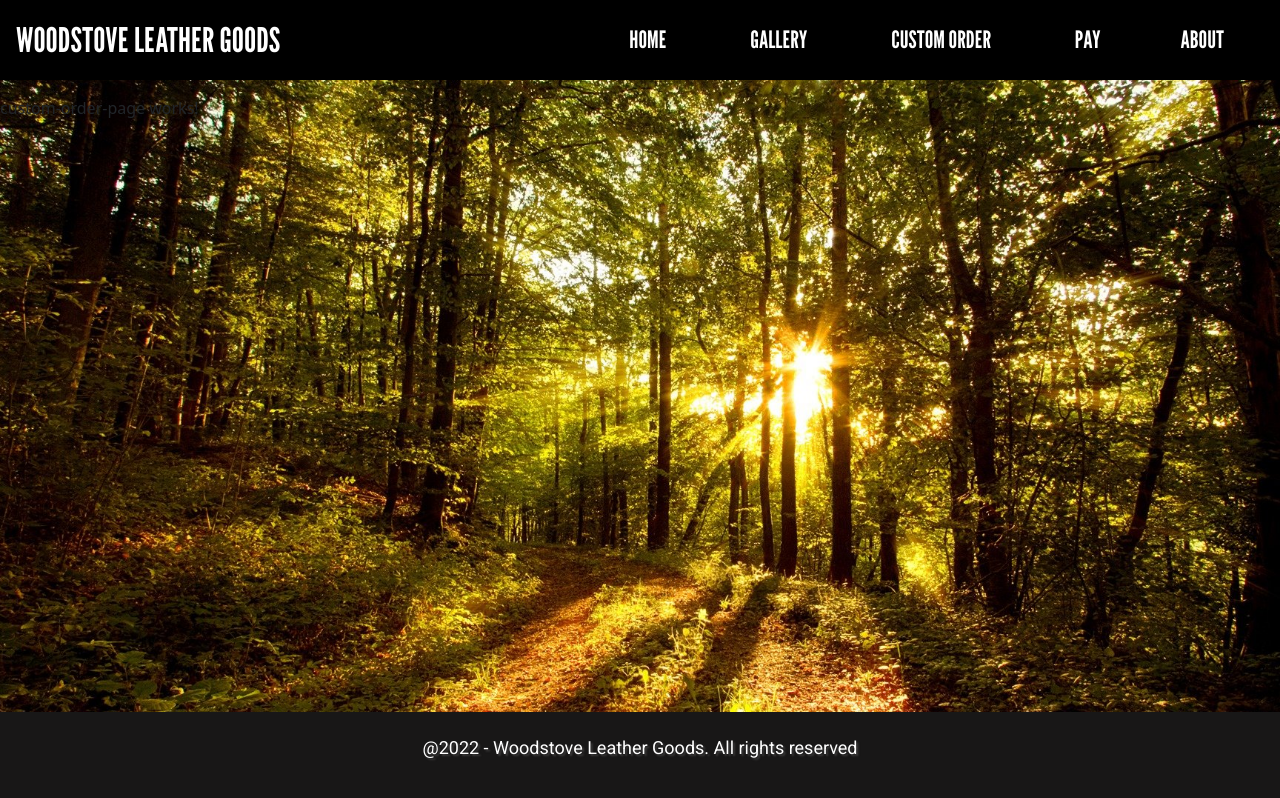
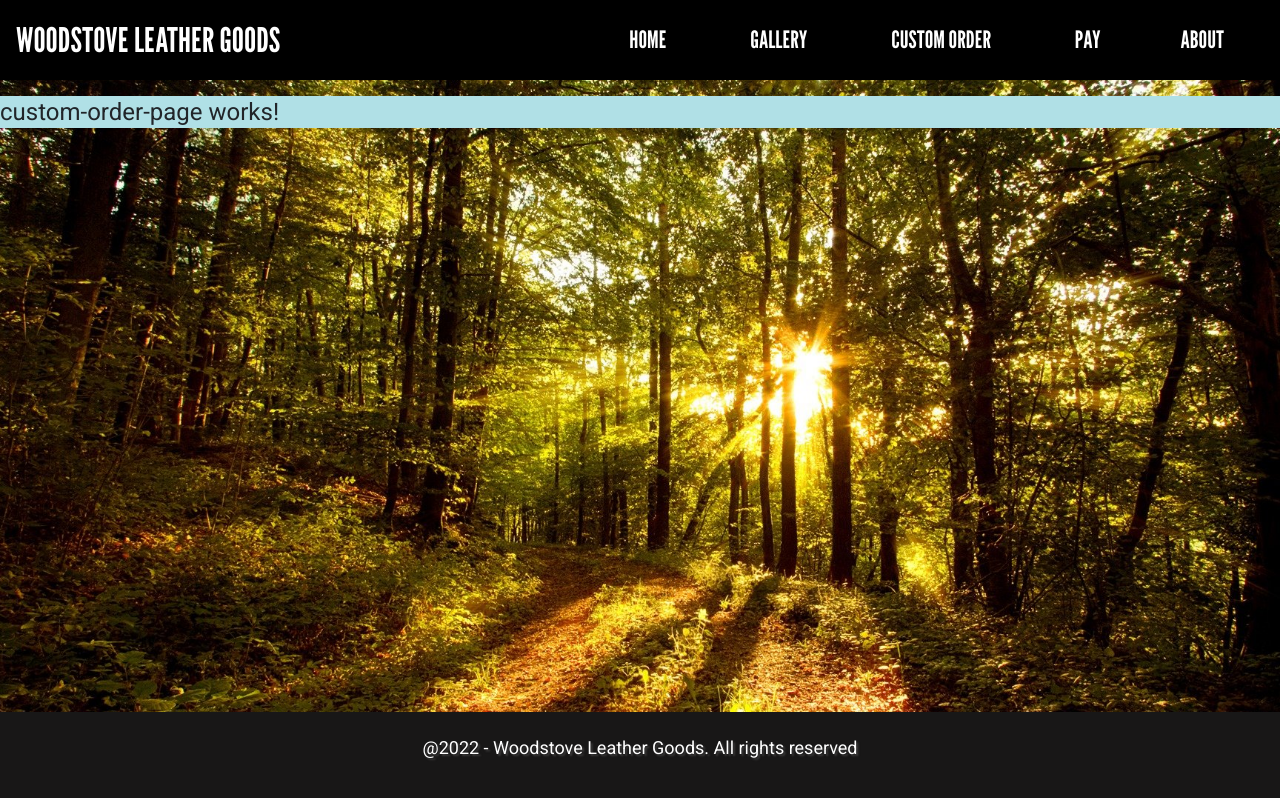
Before and after one commit to Peter-Mascherin/PhantomTroupeWebApp, an Angular app: page /custom-page in a window 1280 px wide. Built offline with nearby package versions, Linux system fonts and the light colour scheme.

Commit message:
htmlAdded

```diff
--- a/src/app/Menu/custom-order-page/custom-order-page.component.html
+++ b/src/app/Menu/custom-order-page/custom-order-page.component.html
@@ -1 +1 @@
-<p>custom-order-page works!</p>
+<h1 style="background-color:powderblue;">custom-order-page works!</h1>
--- a/src/app/Menu/pay-page/pay-page.component.html
+++ b/src/app/Menu/pay-page/pay-page.component.html
@@ -1 +1 @@
-<p>pay-page works!</p>
+<p style="background-color:powderblue;">pay-page works!</p>
```
